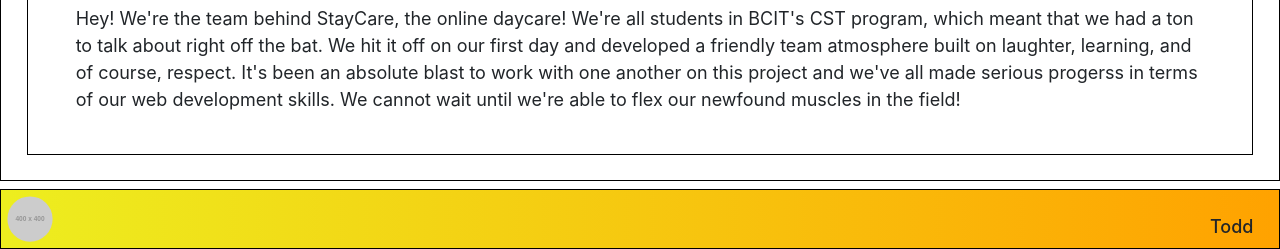
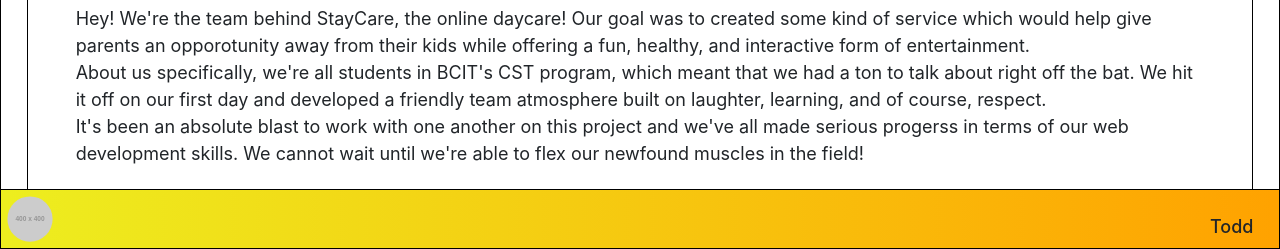
Before and after one commit to MarkKeeble14/COMP-2800-Team-BBY-39-StayCare-Twilio, a Gatsby site: page /about in a window 1280 px wide. Shown: the part 551-800 px from the top of the page. Built offline with nearby package versions, Linux system fonts and the light colour scheme; Gatsby itself is replaced by a stand-in of ours; placeholder pictures from the web are drawn by us; a web font is replaced by a local one.

Commit message:
changed about us blurb to explain more about what the app does

```diff
--- a/src/components/about.js
+++ b/src/components/about.js
@@ -24,11 +24,14 @@
                 </div>
             </div>
             <div id="paragraph-container">
-                <p>Hey! We're the team behind StayCare, the online daycare! We're all students in BCIT's CST program, which meant that we
-                    had a ton to talk about right off the bat. We hit it off on our first day and developed a friendly team atmosphere built
-                    on laughter, learning, and of course, respect. It's been an absolute blast to work with one another on this project and
-                    we've all made serious progerss in terms of our web development skills. We cannot wait until we're able to flex our newfound
-                    muscles in the field!
+                <p> Hey! We're the team behind StayCare, the online daycare! Our goal was to created some kind of service which would help give parents
+                    an opporotunity away from their kids while offering a fun, healthy, and interactive form of entertainment.
+                    <br/>
+                    About us specifically, we're all students in BCIT's CST program, which meant that we had a ton to talk about right off the bat.
+                    We hit it off on our first day and developed a friendly team atmosphere built on laughter, learning, and of course, respect.
+                    <br/>
+                    It's been an absolute blast to work with one another on this project and we've all made serious progerss in terms of our web development skills.
+                    We cannot wait until we're able to flex our newfound muscles in the field!
                 </p>
             </div>
         </div>
```
